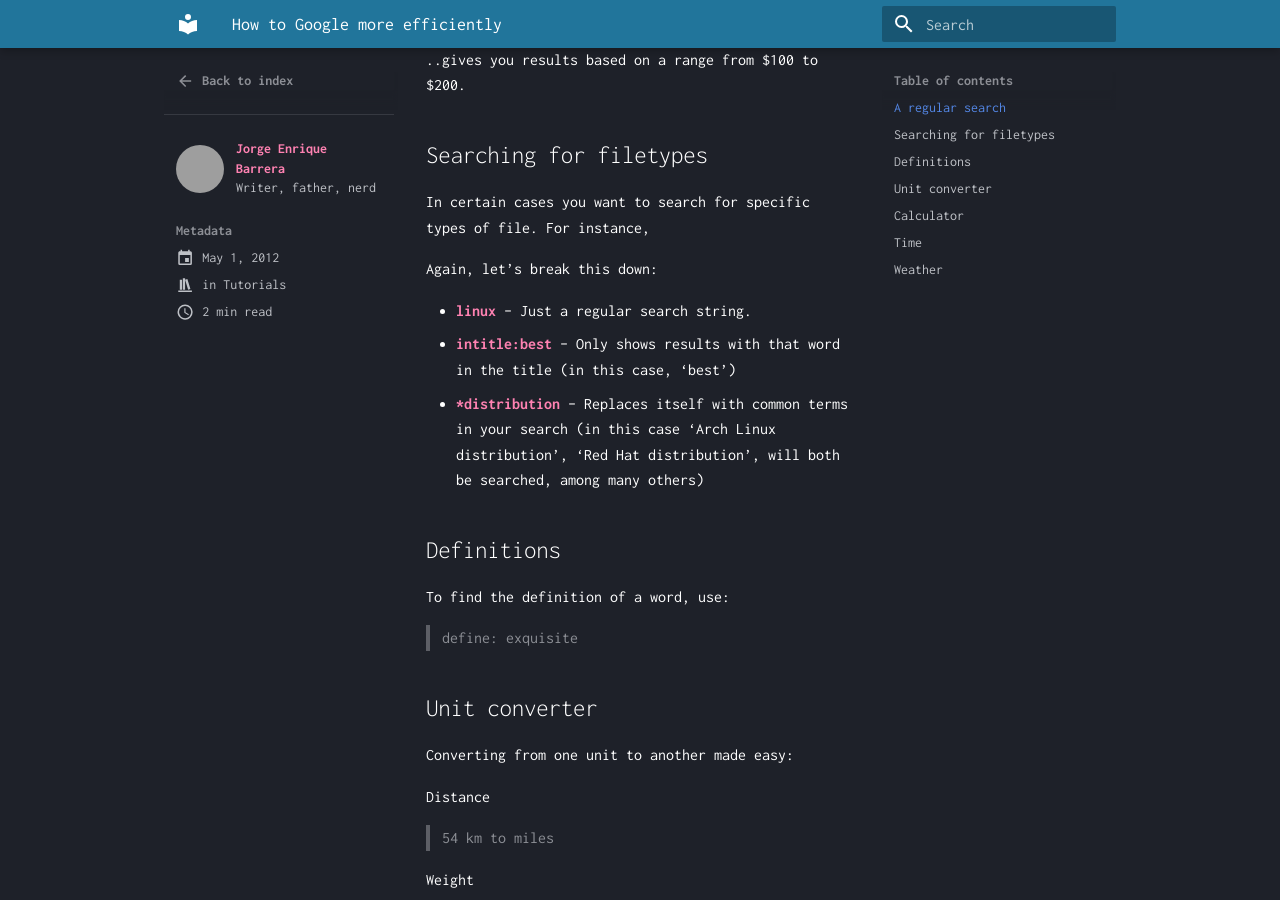
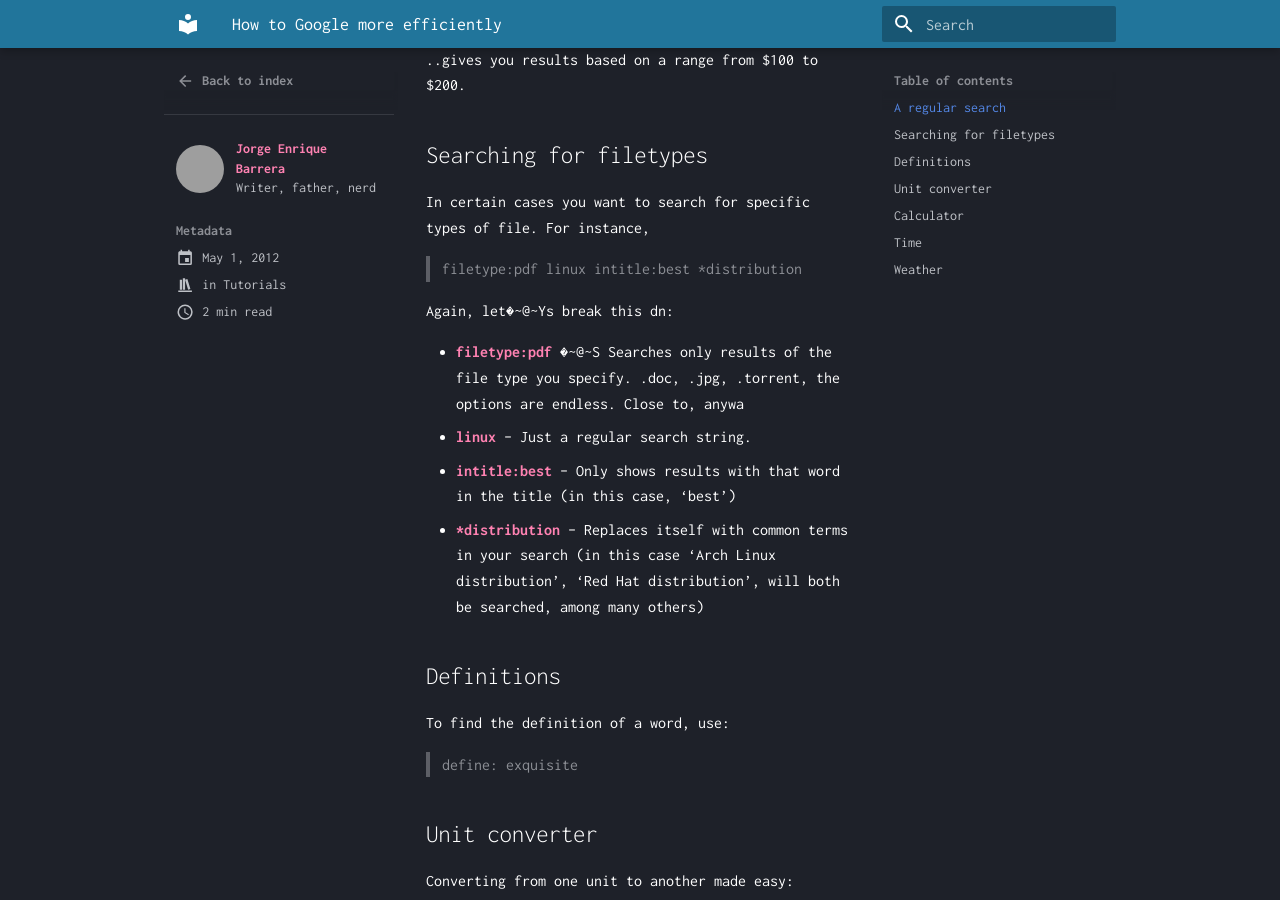
Before and after one commit to joenba7/joenba7.github.io, an MkDocs documentation site: the page built from docs/posts/how-to-google-more-efficiently.md, in a window 1280 px wide and 900 px high, scrolled down 1203 px. Built offline with MkDocs 1.6.1 and Material for MkDocs 9.7.7, drawn with Linux system fonts in a browser that asks for light colours; grey boxes are pictures that could not be loaded.

```diff
--- a/docs/posts/how-to-google-more-efficiently.md
+++ b/docs/posts/how-to-google-more-efficiently.md
@@ -47,9 +47,11 @@
 
 In certain cases you want to search for specific types of file. For instance,
 
+> filetype:pdf linux intitle:best \*distribution
 
-Again, let’s break this down:
+Again, let�~@~Ys break this dn:
 
+- **filetype:pdf** �~@~S Searches only results of the file type you specify. .doc, .jpg, .torrent, the options are endless. Close to, anywa
 - **linux** – Just a regular search string.
 - **intitle:best** – Only shows results with that word in the title (in this case, ‘best’)
 - **\*distribution** – Replaces itself with common terms in your search (in this case ‘Arch Linux distribution’, ‘Red Hat distribution’, will both be searched, among many others)
```
